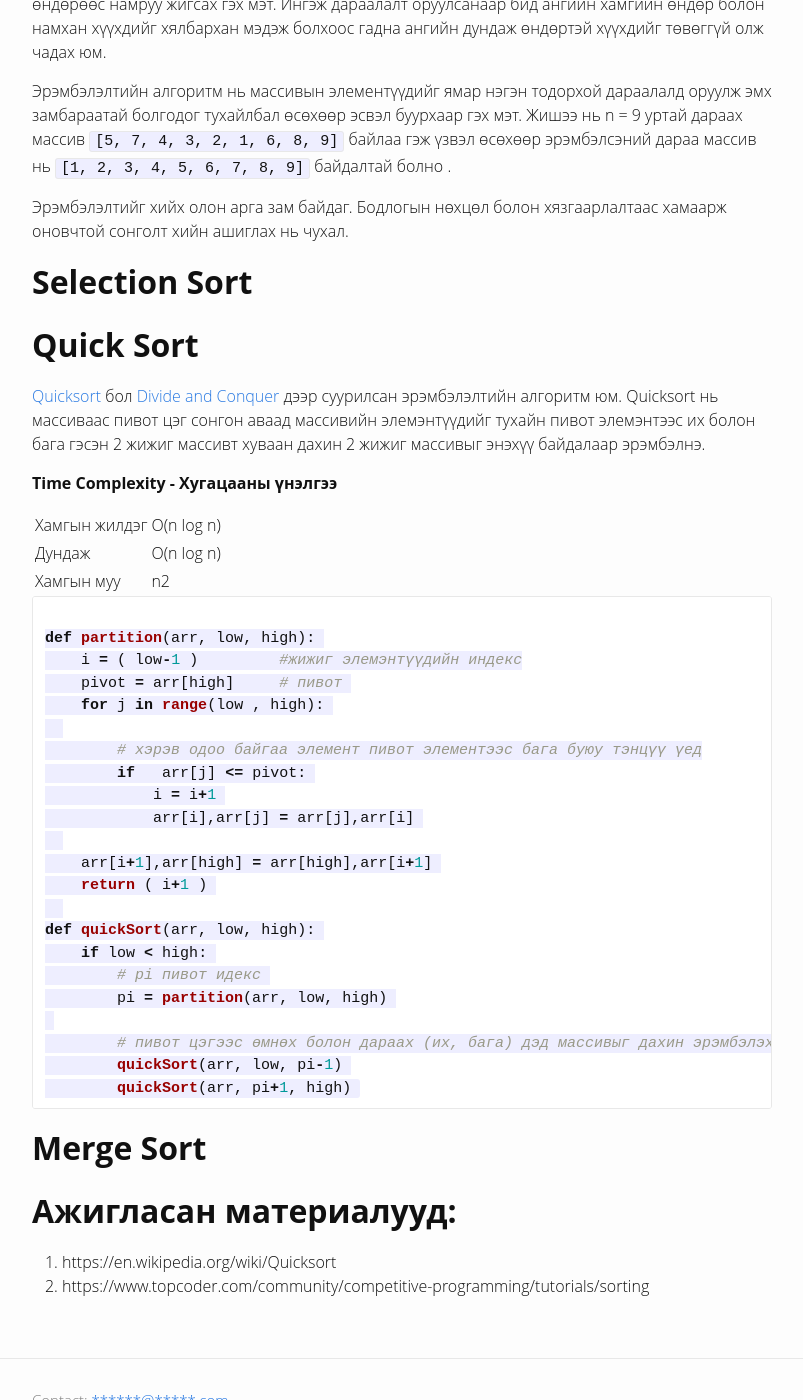
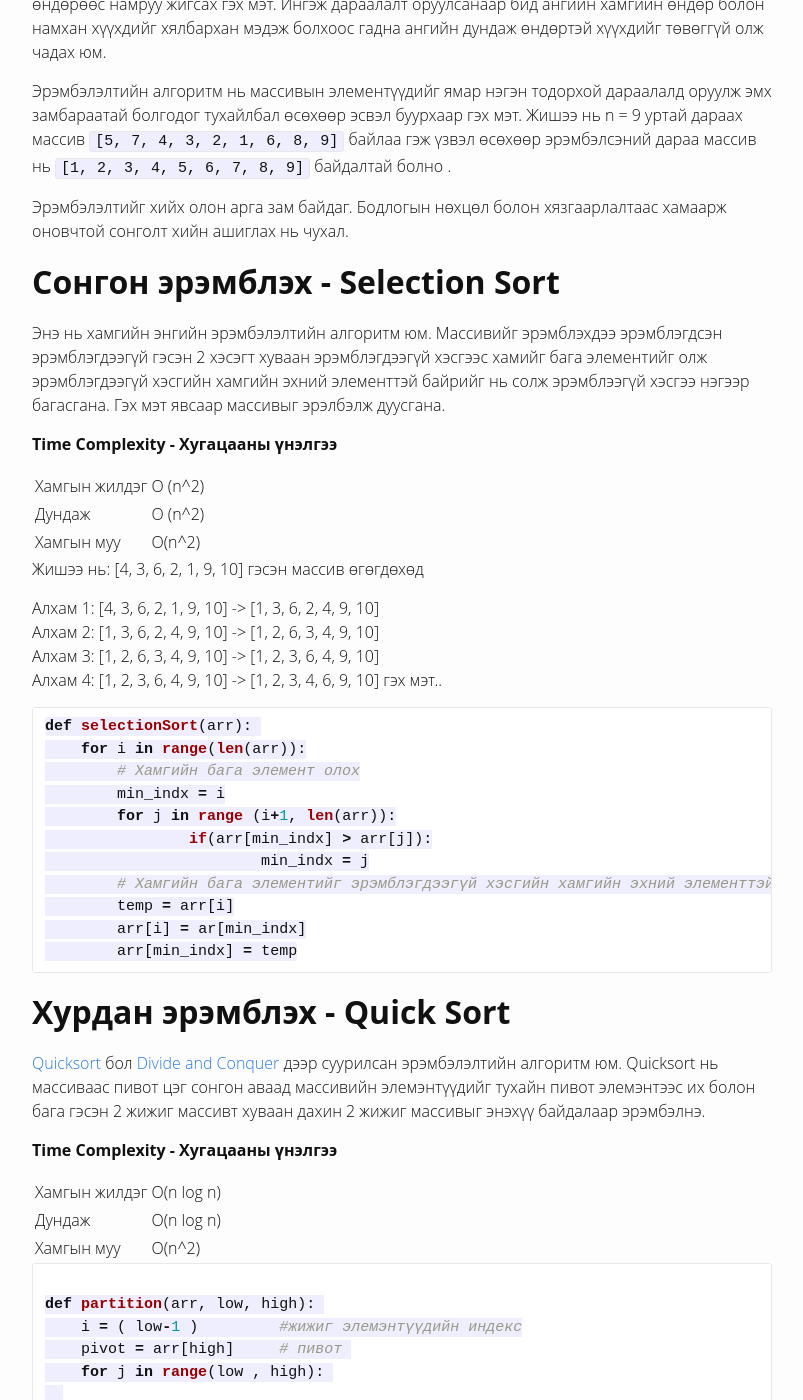
Before and after one commit to MITPU/informatics, a Jekyll site: the page built from _posts/2019-11-26-sort.markdown, in a window 1280 px wide and 1400 px high, scrolled down 266 px. Shown: the whole window, without its empty margins (238-1041 px from the left). Built offline with Jekyll 4.4.1, drawn with Linux system fonts in a browser that asks for light colours.

Commit message:
Selection sort

````diff
--- a/_posts/2019-11-26-sort.markdown
+++ b/_posts/2019-11-26-sort.markdown
@@ -12,9 +12,39 @@ categories: Sort
 
 Эрэмбэлэлтийг хийх олон арга зам байдаг. Бодлогын нөхцөл болон хязгаарлалтаас хамаарж оновчтой сонголт хийн ашиглах нь чухал.
 
-## **Selection Sort**
+## **Сонгон эрэмблэх - Selection Sort**
 
-## **Quick Sort**
+Энэ нь хамгийн энгийн эрэмбэлэлтийн алгоритм юм. Массивийг эрэмблэхдээ эрэмблэгдсэн эрэмблэгдээгүй гэсэн 2 хэсэгт хуваан эрэмблэгдээгүй хэсгээс хамийг бага элементийг олж эрэмблэгдээгүй хэсгийн хамгийн эхний элементтэй байрийг нь солж эрэмблээгүй хэсгээ нэгээр багасгана. Гэх мэт явсаар массивыг эрэлбэлж дуусгана.
+
+**Time Complexity -  Хугацааны үнэлгээ**
+
+Хамгын жилдэг| O (n^2)
+Дундаж | O (n^2)
+Хамгын муу | O(n^2)
+
+Жишээ нь: [4, 3, 6, 2, 1, 9, 10] гэсэн массив өгөгдөхөд
+
+Алхам 1: [4, 3, 6, 2, 1, 9, 10] -> [1, 3, 6, 2, 4, 9, 10]\
+Алхам 2: [1, 3, 6, 2, 4, 9, 10] -> [1, 2, 6, 3, 4, 9, 10]\
+Алхам 3: [1, 2, 6, 3, 4, 9, 10] -> [1, 2, 3, 6, 4, 9, 10]\
+Алхам 4: [1, 2, 3, 6, 4, 9, 10] -> [1, 2, 3, 4, 6, 9, 10] гэх мэт..
+
+
+```python
+def selectionSort(arr):
+    for i in range(len(arr)):
+        # Хамгийн бага элемент олох
+    	min_indx = i
+    	for j in range (i+1, len(arr)):
+    		if(arr[min_indx] > arr[j]):
+    			min_indx = j
+        # Хамгийн бага элементийг эрэмблэгдээгүй хэсгийн хамгийн эхний элементтэй байрыг солино
+    	temp = arr[i]
+    	arr[i] = ar[min_indx]
+    	arr[min_indx] = temp
+```
+
+## **Хурдан эрэмблэх - Quick Sort**
 
 [Quicksort][Quicksort] бол [Divide and Conquer][Divide and Conquer] дээр суурилсан эрэмбэлэлтийн алгоритм юм.  Quicksort нь массиваас пивот цэг сонгон аваад массивийн элемэнтүүдийг тухайн пивот элемэнтээс их болон бага гэсэн 2 жижиг массивт хуваан дахин 2 жижиг массивыг энэхүү байдалаар эрэмбэлнэ.
 
@@ -22,7 +52,7 @@ categories: Sort
 
 Хамгын жилдэг| O(n log n)
 Дундаж | O(n log n)
-Хамгын муу | n2
+Хамгын муу | O(n^2)
 
 ```python
 
````
